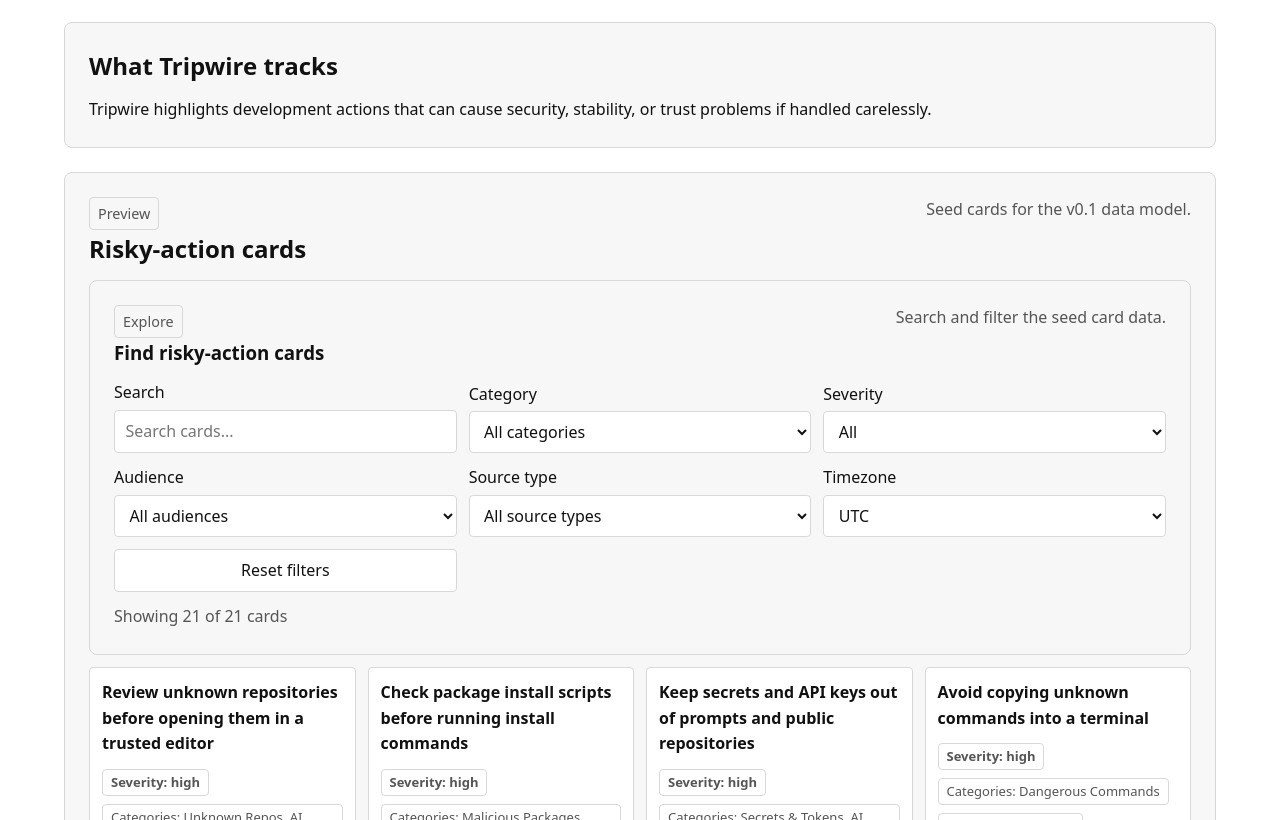
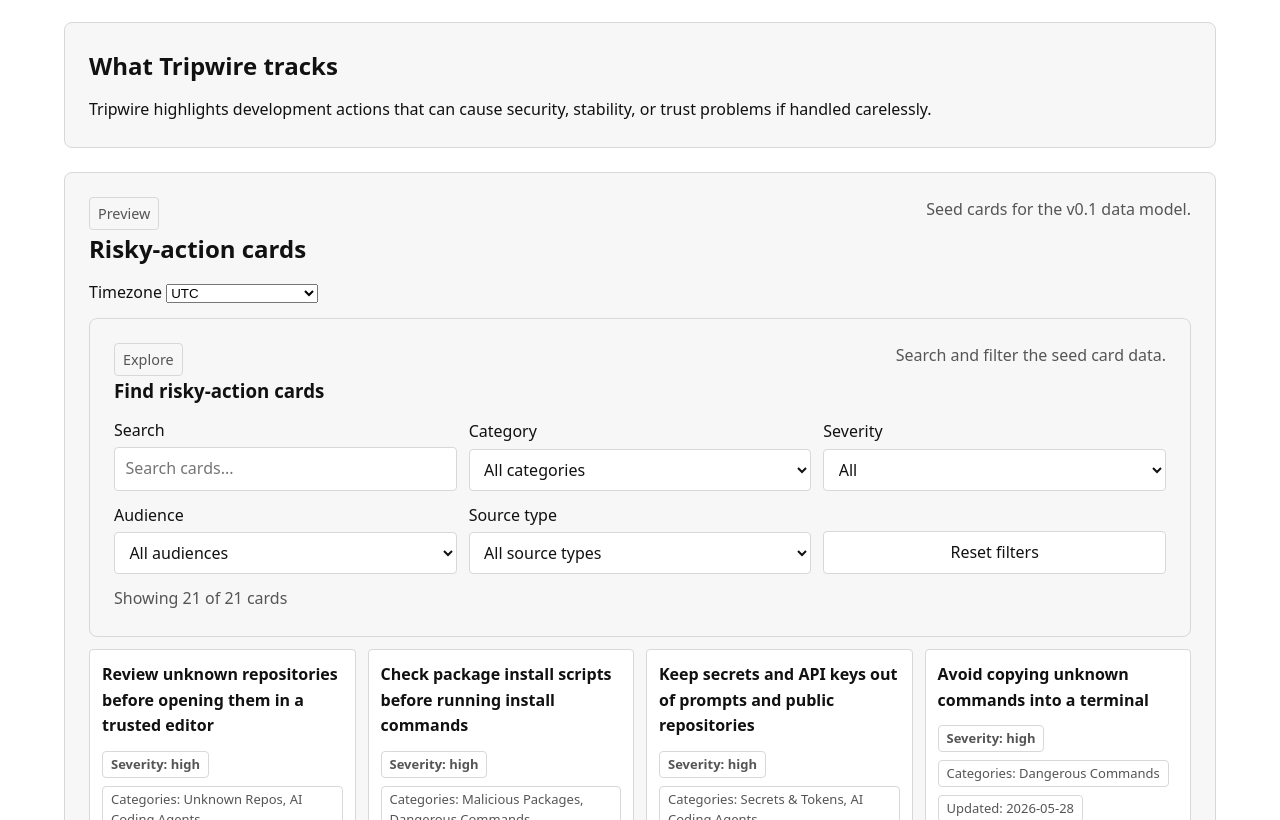
Before and after one commit to badjoke-lab/before-you-run, a website: page index.html in a window 1280 px wide. Shown: the part 280-1100 px from the top of the page. Drawn offline with Linux system fonts and the light colour scheme.

Commit message:
ui: separate timezone from filters

```diff
--- a/index.html
+++ b/index.html
@@ -18,6 +18,7 @@
     <link rel="stylesheet" href="styles/components.css" />
     <link rel="stylesheet" href="styles/utilities.css" />
     <script src="app.js" defer></script>
+    <script src="timezone-layout.js" defer></script>
   </head>
   <body>
     <a class="skip-link" href="#main-content">Skip to main content</a>
@@ -64,6 +65,8 @@
             <p class="section-note">Seed cards for the v0.1 data model.</p>
           </div>
 
+          <section class="display-settings" aria-label="Display settings" data-timezone-controls></section>
+
           <section class="panel flow" aria-labelledby="card-controls-title">
             <div class="section-heading">
               <div>
```
